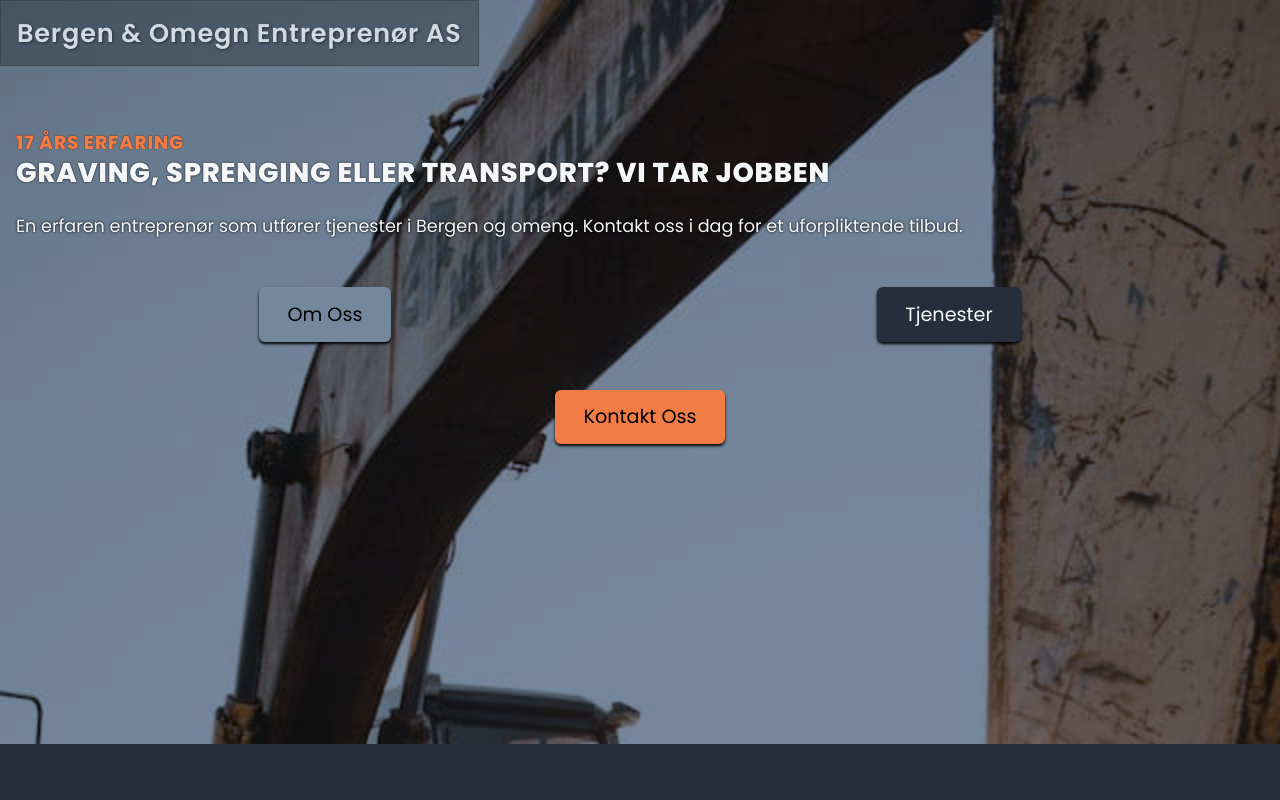
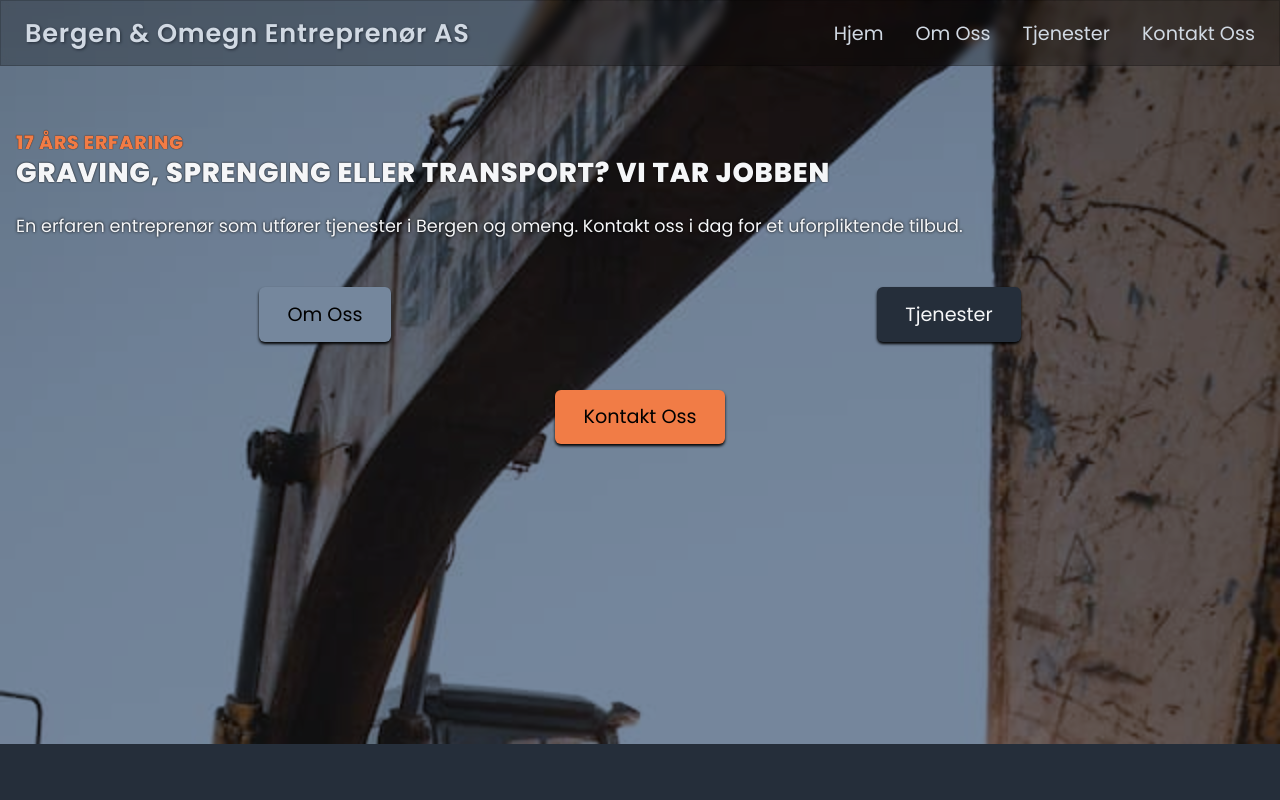
Before and after one commit to ellrub/construction-template, a React (Vite) app in the folder construction-template/: page / in a window 1280 px wide. Shown: the top 800 px of the page. Built offline with nearby package versions, Linux system fonts and the light colour scheme.

Commit message:
feature/navbar
added hover effect on menu text
added larger text on xl screens

```diff
--- a/construction-template/src/components/Navbar/Navbar.scss
+++ b/construction-template/src/components/Navbar/Navbar.scss
@@ -1,5 +1,5 @@
 .nav__menu {
-    justify-content: space-around;
+    justify-content: center;
     align-items: center;
 
     background: rgba(0, 0, 0, 0.25);
@@ -8,6 +8,18 @@
     border: 1px solid rgba(0, 0, 0, 0.18);
     position: fixed;
     z-index: 4;
+
+    width: 100%;
+    padding: 0 0.5rem;
+
+    .navbar__bar-container {
+        align-items: center;
+        justify-content: space-between;
+
+        width: 100%;
+        max-width: 1400px;
+        margin: 0;
+        padding: 0;
 
         h2 {
             text-align: center;
@@ -21,7 +33,47 @@
 
             padding: 1rem;
 
+            @media screen and (min-width: 1920px) {
+                font-size: 2rem;
+                letter-spacing: 0.1rem;
             }
+
+        }
+
+        .nav__menu-d {
+
+            li {
+                list-style: none;
+
+                a {
+                    text-decoration: none;
+                    color: var(--color-lightgray);
+
+                    font-size: 1.2rem;
+                    padding: 1rem;
+
+                    transition: all 0.3s ease-in-out;
+
+                    &:hover {
+                        color: var(--color-bluegray);
+                        text-decoration: underline;
+                        text-decoration-thickness: 0.1rem;
+                    }
+
+                    @media screen and (min-width: 1920px) {
+                        font-size: 1.5rem;
+                        letter-spacing: 0.05rem;
+                    }
+                }
+            }
+
+
+            @media screen and (min-width: 997px) {
+                display: flex;
+            }
+        }
+    }
+
 
     .nav__menu-m {
         width: 50px;
@@ -102,7 +154,7 @@
             }
         }
 
-        @media screen and (min-width: 500px) {
+        @media screen and (min-width: 997px) {
             display: none;
         }
 
```
Lines whose indentation alone changed are shown as unchanged.
